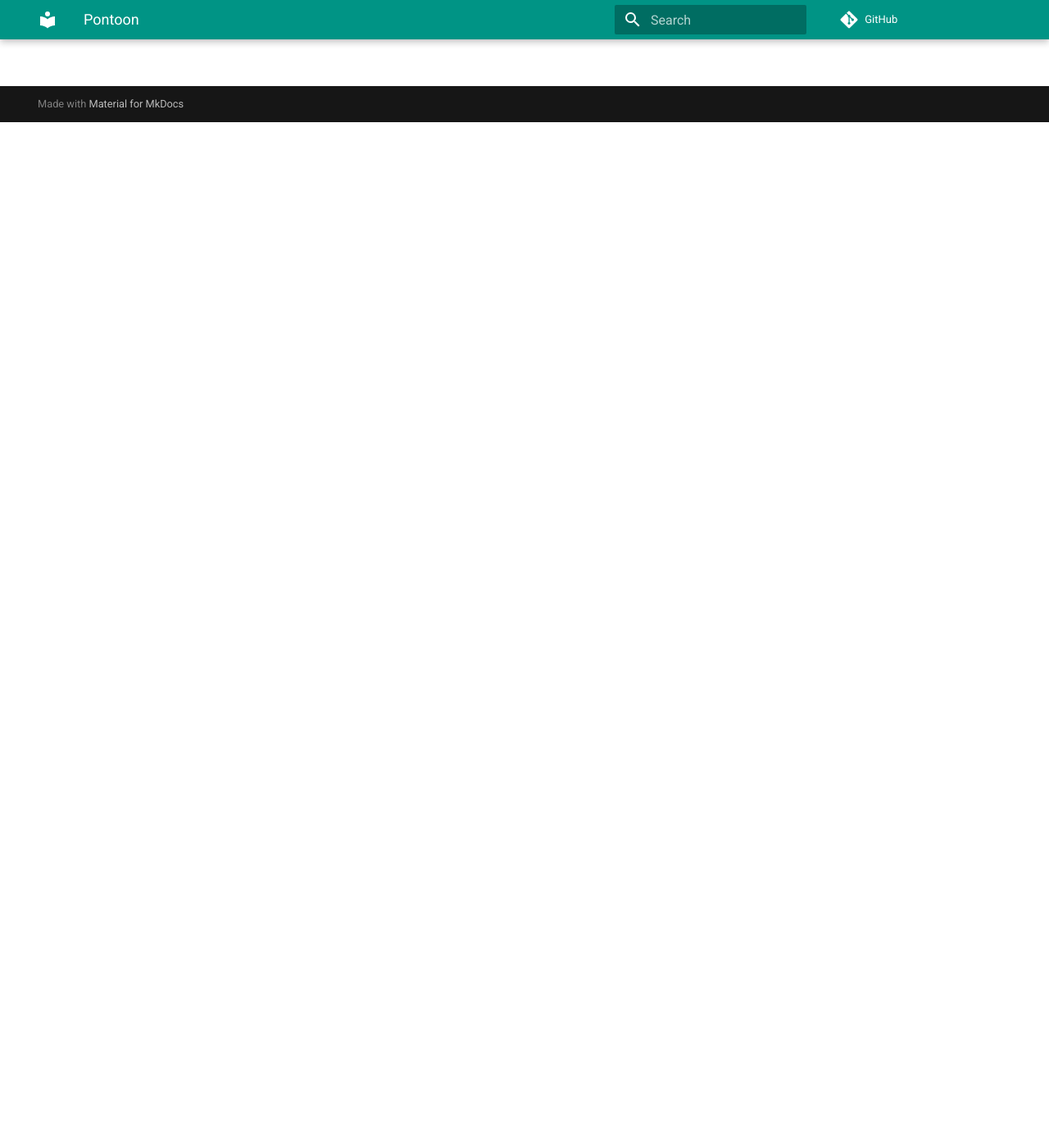
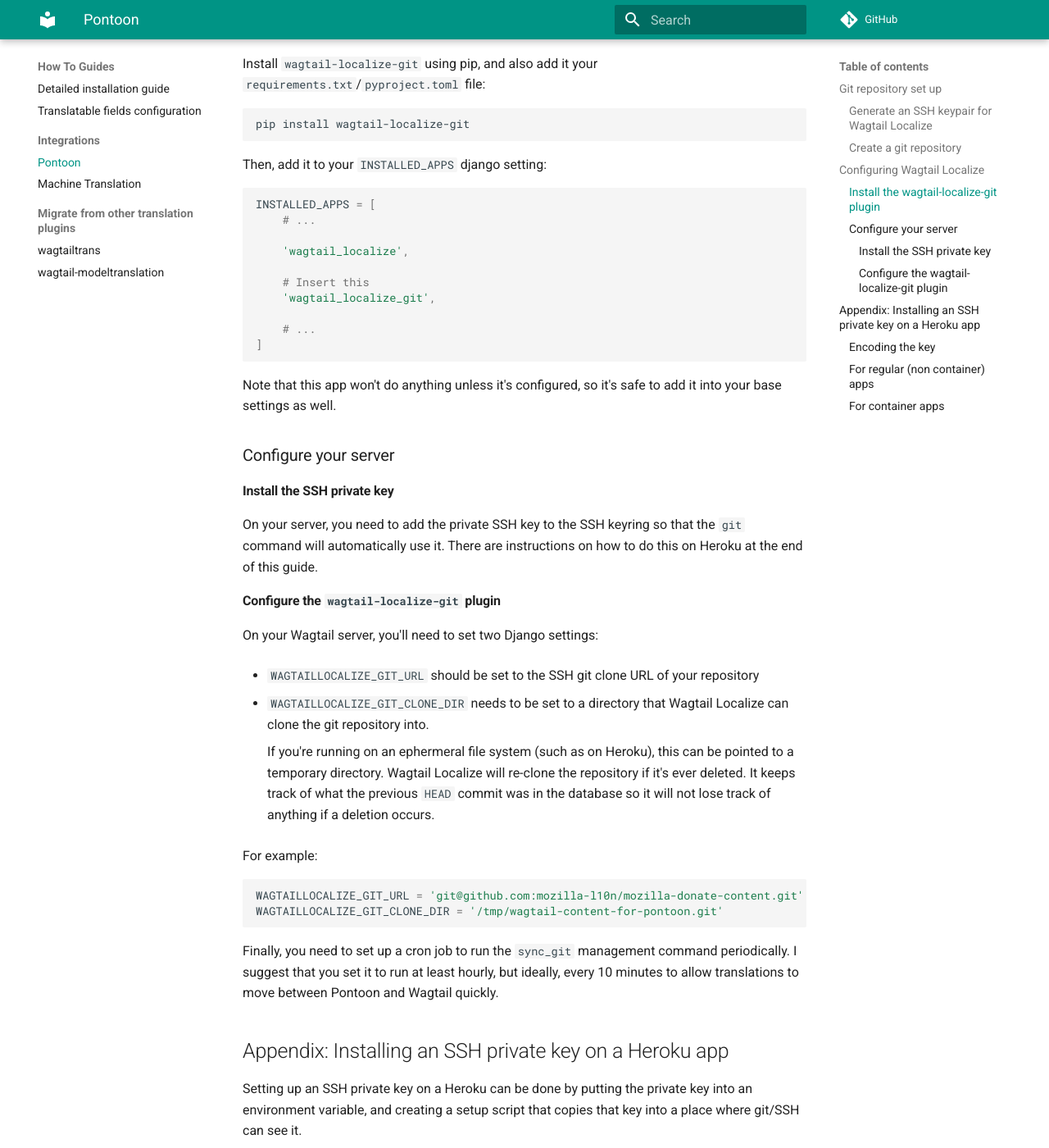
Before and after one commit to wagtail/wagtail-localize, an MkDocs documentation site: the page built from docs/how-to/integrations/pontoon.md, in a window 1280 px wide and 1400 px high, scrolled down 1251 px. Shown: the whole window at 82% size. Built offline with MkDocs 1.6.1 and Material for MkDocs 9.7.7, drawn with Linux system fonts in a browser that asks for light colours; comment, search, counter and statistics services are not loaded; some of the changed text lies outside the part shown.

Commit message:
How to guide for Pontoon integration

````diff
--- a/docs/how-to/integrations/pontoon.md
+++ b/docs/how-to/integrations/pontoon.md
@@ -1 +1,182 @@
 # How to integrate with Pontoon
+
+[Pontoon](https://github.com/mozilla/pontoon) is an open source translation management system built and maintained by
+Mozilla. This guide explains how to configure Wagtail Localize to use an instance of pontoon for Translation.
+
+## Git repository set up
+
+Pontoon can only work with PO files in a Git repository, so we will need to create a git repo to use as an intermediary
+between the two systems.
+
+### Generate an SSH keypair for Wagtail Localize
+
+In order for Wagtail Localize to access the git repository, it must authenticate itself with your git repository host.
+
+The only authentication method it supports at the moment is using an SSH key.
+
+To generate a new keypair, use the ``ssh-keygen`` command (built in to Mac/Linux. optional feature on Windows):
+
+``` shell
+ssh-keygen -f wagtail-localize-key -C wagtail-localize
+```
+
+It will prompt for a password, leave that blank.
+
+### Create a git repository
+
+Now you need to create a git repo for the PO files to live in. You can use any host for this you like as long as it:
+
+ - Is accessible over the network from both Pontoon and Wagtail
+ - Supports deploy keys that can write to the repository (Both GitHub and Gitlab support this)
+
+Note that you do not need to make your repo public as both Pontoon and Wagtail Localize can authenticate using a deploy
+key.
+
+Once you've created your repository, add the public key (``wagtail-localize-key.pub``) that you created as a deploy key.
+Make sure it has write permissions.
+
+## Configuring Wagtail Localize
+
+In this section, we will configure Wagtail Localize to push source PO files into the repository and pull translations.
+
+### Install the ``wagtail-localize-git`` plugin
+
+Install ``wagtail-localize-git`` using pip, and also add it your ``requirements.txt``/``pyproject.toml`` file:
+
+``` shell
+pip install wagtail-localize-git
+```
+
+Then, add it to your ``INSTALLED_APPS`` django setting:
+
+``` python
+INSTALLED_APPS = [
+    # ...
+
+    'wagtail_localize',
+
+    # Insert this
+    'wagtail_localize_git',
+
+    # ...
+]
+```
+
+Note that this app won't do anything unless it's configured, so it's safe to add it into your base settings as well.
+
+### Configure your server
+
+#### Install the SSH private key
+
+On your server, you need to add the private SSH key to the SSH keyring so that the ``git`` command will automatically
+use it. There are instructions on how to do this on Heroku at the end of this guide.
+
+#### Configure the ``wagtail-localize-git`` plugin
+
+On your Wagtail server, you'll need to set two Django settings:
+
+- ``WAGTAILLOCALIZE_GIT_URL`` should be set to the SSH git clone URL of your repository
+
+- ``WAGTAILLOCALIZE_GIT_CLONE_DIR`` needs to be set to a directory that Wagtail Localize can clone the git repository into.
+
+    If you're running on an ephermeral file system (such as on Heroku), this can be pointed to a temporary directory.
+    Wagtail Localize will re-clone the repository if it's ever deleted. It keeps track of what the previous ``HEAD``
+    commit was in the database so it will not lose track of anything if a deletion occurs.
+
+For example:
+
+``` python
+WAGTAILLOCALIZE_GIT_URL = 'git@github.com:mozilla-l10n/mozilla-donate-content.git'
+WAGTAILLOCALIZE_GIT_CLONE_DIR = '/tmp/wagtail-content-for-pontoon.git'
+```
+
+Finally, you need to set up a cron job to run the ``sync_git`` management command periodically. I suggest that you
+set it to run at least hourly, but ideally, every 10 minutes to allow translations to move between Pontoon and Wagtail
+quickly.
+
+## Appendix: Installing an SSH private key on a Heroku app
+
+Setting up an SSH private key on a Heroku can be done by putting the private key into an environment variable,
+and creating a setup script that copies that key into a place where git/SSH can see it.
+
+### Encoding the key
+
+Firstly, encode the SSH private key with ``base64`` and add it to the app with an environment variable called ``SSH_PRIVATE_KEY``:
+
+``` bash
+base64 -w0 wagtail-localize-key
+```
+
+Copy the string that this outputs, and paste it into the following command (or use the web UI):
+
+``` bash
+heroku config:set -a application-name-here SSH_PRIVATE_KEY=<paste base64 string here>
+```
+
+### For regular (non container) apps
+
+For regular Heroku apps, add a ``.profile`` file in the root folder of your project and insert the following:
+
+``` bash
+#!/usr/bin/env bash
+
+# Copy SSH private key to file, if set
+# This is used for talking to GitHub over an SSH connection
+if [ $SSH_PRIVATE_KEY ]; then
+    echo "Generating SSH config"
+    SSH_DIR=/app/.ssh
+
+    mkdir -p $SSH_DIR
+    chmod 700 $SSH_DIR
+
+    echo $SSH_PRIVATE_KEY | base64 --decode > $SSH_DIR/id_rsa
+
+    chmod 400 $SSH_DIR/id_rsa
+
+    cat << EOF > $SSH_DIR/config
+StrictHostKeyChecking no
+EOF
+
+    chmod 600 $SSH_DIR/config
+
+    echo "Done!"
+fi
+```
+
+### For container apps
+
+For container-based apps, you can use a Docker entrypoint to set up the SSH key.
+
+Copy the following file into your repo, or combine it with your existing Docker entrypoint if you already have one:
+
+``` bash
+#!/usr/bin/env bash
+
+# Copy SSH private key to file, if set
+# This is used for talking to GitHub over an SSH connection
+if [ $SSH_PRIVATE_KEY ]; then
+    echo "Generating SSH config"
+    SSH_DIR=/app/.ssh
+
+    mkdir -p $SSH_DIR
+    chmod 700 $SSH_DIR
+
+    echo $SSH_PRIVATE_KEY | base64 --decode > $SSH_DIR/id_rsa
+
+    chmod 400 $SSH_DIR/id_rsa
+
+    cat << EOF > $SSH_DIR/config
+StrictHostKeyChecking no
+EOF
+
+    chmod 600 $SSH_DIR/config
+
+    echo "Done!"
+fi
+
+exec "$@"
+```
+
+Run ``chmod +x docker_entrypoint.sh`` to make it executable.
+
+Then add  ``ENTRYPOINT ["/app/docker-entrypoint.sh"]`` to your ``Dockerfile`` (update the filename if it's different on your project).
````
